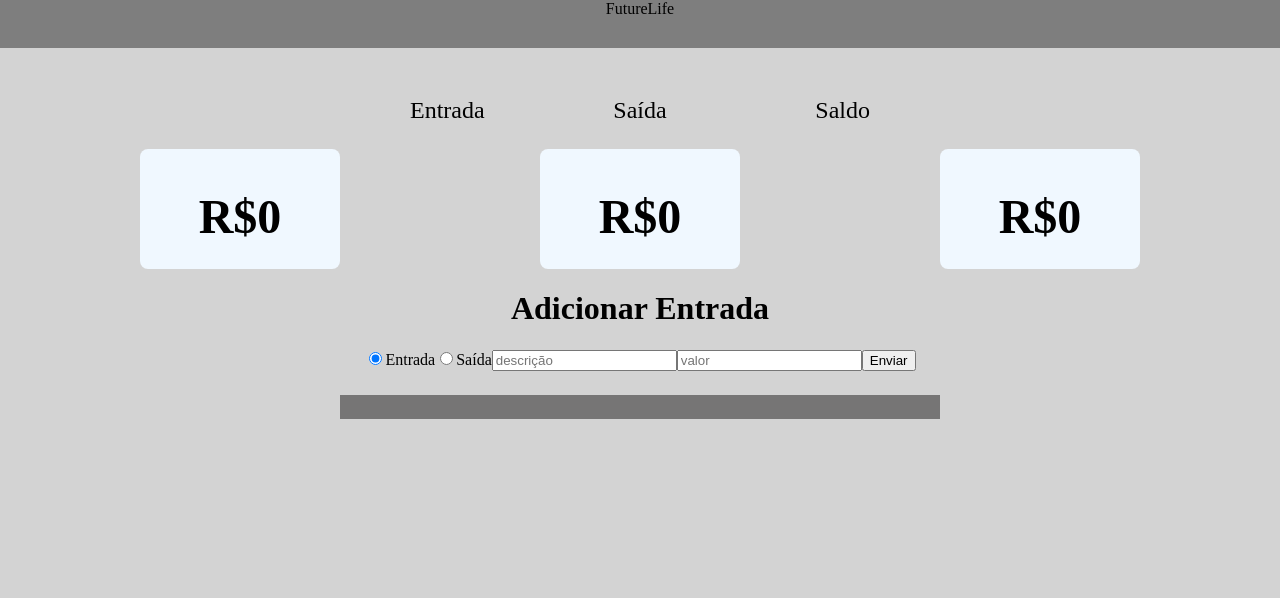
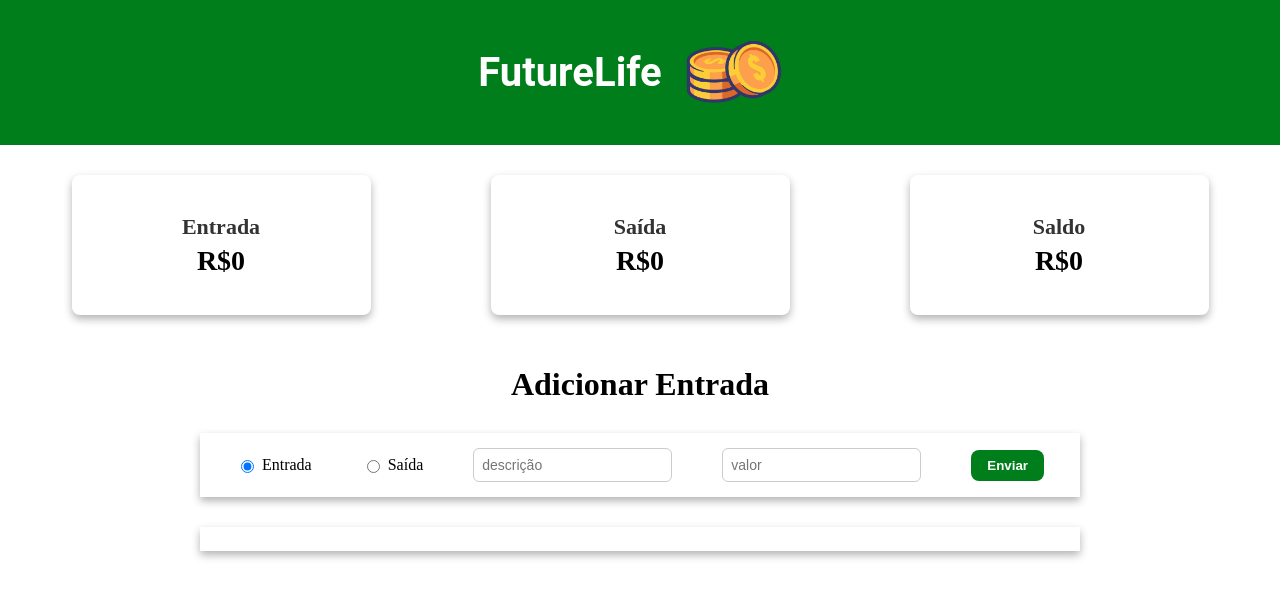
Before and after one commit to ToxickGreen/FutureLife, a React (Vite) app in the folder ViteComReact/FutureLife/: page / in a window 1280 px wide. Shown: the top 598 px of the page. Built offline with nearby package versions, Linux system fonts and the light colour scheme.

Commit message:
Inclusão de estilos com css

```diff
--- a/ViteComReact/FutureLife/index.html
+++ b/ViteComReact/FutureLife/index.html
@@ -3,7 +3,9 @@
   <head>
     <meta charset="UTF-8" />
     <link rel="icon" type="image/svg+xml" href="/vite.svg" />
-    <meta name="viewport" content="width=device-width, initial-scale=1.0" />
+    <link rel="preconnect" href="https://fonts.googleapis.com">
+    <link rel="preconnect" href="https://fonts.gstatic.com" crossorigin>
+    <link href="https://fonts.googleapis.com/css2?family=Lobster&family=Roboto+Slab:wght@100..900&display=swap" rel="stylesheet">
     <title>FutureLife</title>
   </head>
   <body>
--- a/ViteComReact/FutureLife/src/App.css
+++ b/ViteComReact/FutureLife/src/App.css
@@ -3,65 +3,79 @@
   text-align: center;
 }
 
-#info{
-  padding: 0px;
-  margin-top: 24px;
+.centralizaItensBox {
+  text-align: center;
   display: flex;
-  justify-content: space-between;
-  font-size: 24px;
-  margin-left: 25%;
-  margin-right: 25%;
+  justify-content: center;
+  padding: 30px 0;
 }
 
-#infoentra{
-  margin-left: 40px;
-  padding: 25px 50px 25px 50px;
+#AreaDeContas {
+  display: flex;
+  justify-content: center;
+  align-items: center;
+  gap: 120px;
 }
 
-#infosai{
-  padding: 25px 50px 25px 30px;
+/* Card */
+.compcontas {
+  background-color: rgb(255, 255, 255);
+  border-radius: 8px;
+  box-shadow: 0px 4px 8px rgba(0, 0, 0, 0.3);
+  width: 279px;
+  height: 120px;
+  display: flex;
+  flex-direction: column;
+  align-items: center;
+  justify-content: center;
+  padding: 10px;
 }
 
-#infosaldo{
-  padding: 25px 50px 25px 50px;
-  margin-right: 40px;
+/* Título dentro do card */
+.tituloConta {
+  font-size: 22px;
+  font-weight: 600;
+  color: #333;
+  margin: 0;
 }
 
-#CentralizarContas{
-  display:flex;
-  justify-content: center;
-
-}
-
-#AreaDeContas{
-  display: flex;
-  justify-content: space-around;
-  gap: 200px;
-
+/* Valor dentro do card */
+.valorConta {
+  font-size: 28px;
+  font-weight: 700;
+  margin: 5px 0 0 0;
 }
 
 
-.compcontas{
-  background-color: aliceblue;
-  border-radius: 8px;
+#Cabecalho {
+  background-color: #007e1b;
+  height: 145px;
+  display: flex;
+  align-items: center;
+  justify-content: center;
+  margin: 0;
+  padding: 0 20px;
+  box-sizing: border-box;
+}
 
-  font-size: 32px;
-  width: 200px;
-  height: 120px;
+#logo {
+  font-family:'roboto';
+  font-size: 40px;
+  color: white;
+  font-weight: 700;
+  margin: 0;
+}
 
+#logomoedas {
+  height: 140px;
+  width: auto;
 }
 
 
-#Cabecalho{
-  background-color: rgb(126, 126, 126);
-  padding-bottom: 30px;
-  flex-grow: 1;
-  margin-left: 0;
-  margin-right: 0;
-}
 
 html{
-  background-color: rgb(211, 211, 211);
+  background-color: rgb(255, 255, 255);;
+
 }
 
 body{
@@ -75,57 +89,73 @@ p{
 
 }
 
-#logo{
-  font-family: 'Times New Roman', Times, serif;
-}
 
 #ListaContainer{
   width: 100%;
-  max-width: 600px;
-
+  max-width: 880px;
+  box-shadow: 0px 4px 8px rgba(0, 0, 0, 0.3);
   margin: 24px auto;
 }
 
 #ListaCorpo{
-  background-color: rgb(118, 117, 117);
+  background-color: #fff;
   padding: 12px 16px;
   display:flex ;
   flex-direction: column;
   justify-content: start;
   align-items: start;
-  gap: 8px;
+  gap: 10px;
+
 }
 
 ul{
   padding: 0;
   margin: 0;
   list-style: none;
-}
-
-#ListaCabeçalho{
-  display: flex;
-  background-color: rgb(142, 142, 142);
-  padding: 40px;
-  justify-content: space-between;
-
-
+  border-bottom: 1 solid green;
+  margin-bottom: 150px;
 
 }
 
-#fundoMother{
-  margin-left: 40px;
+#itensAdicionar {
   display: flex;
-  justify-content: space-around;
-  width: 800px;
-  gap: 120px;
+  flex-wrap: wrap;
   align-items: center;
+  justify-content: center;
+  gap: 50px;
+  margin-top: 60px;
+  padding: 15px 0px;
+  background-color: #fff;
+  max-width: 880px;
+  margin: 30px auto;
+   box-shadow: 0px 4px 8px rgba(0, 0, 0, 0.3);
 }
 
-.fundoCab{
+#itensAdicionar label {
+  display: flex;
+  align-items: center;
+  gap: 5px;
+  font-weight: 500;
+}
 
-  border-radius: 20px;
-  font-size: 24px;
-  width: 140px;
-  height: 30px;
-  background-color: rgb(198, 196, 196);
+#itensAdicionar input[type="text"],
+#itensAdicionar input[type="number"] {
+  padding: 8px;
+  border: 1px solid #ccc;
+  border-radius: 6px;
+  font-size: 14px;
 }
+
+#itensAdicionar button {
+  background-color: #007e1b;
+  color: white;
+  border: none;
+  padding: 8px 16px;
+  border-radius: 8px;
+  cursor: pointer;
+  font-weight: bold;
+}
+
+#itensAdicionar button:hover {
+  background-color: #049a24;
+}
--- a/ViteComReact/FutureLife/src/components/Box.jsx
+++ b/ViteComReact/FutureLife/src/components/Box.jsx
@@ -13,28 +13,25 @@ function Box({ list }) {
 
   return (
     <>
-      <div id="info">
-        <div id="infoentra">
-          <p>Entrada</p>
-        </div>
-        <div id="infosai">
-          <p>Saída</p>
-        </div>
-        <div id="infosaldo">
-          <p>Saldo</p>
-        </div>
-      </div>
+      <div className="centralizaItensBox">
+        <div id="CentralizarContas">
+          <div id="AreaDeContas">
 
-      <div id="CentralizarContas">
-        <div id="AreaDeContas">
-          <div className="compcontas">
-            <h2>R${entrada}</h2>
-          </div>
-          <div className="compcontas">
-            <h2>R${saida}</h2>
-          </div>
-          <div className="compcontas">
-            <h2>R${saldo}</h2>
+            <div className="compcontas">
+              <p className="tituloConta">Entrada</p>
+              <h2 className="valorConta">R${entrada}</h2>
+            </div>
+
+            <div className="compcontas">
+              <p className="tituloConta">Saída</p>
+              <h2 className="valorConta">R${saida}</h2>
+            </div>
+
+            <div className="compcontas">
+              <p className="tituloConta">Saldo</p>
+              <h2 className="valorConta">R${saldo}</h2>
+            </div>
+
           </div>
         </div>
       </div>
--- a/ViteComReact/FutureLife/src/components/Cabecalho.jsx
+++ b/ViteComReact/FutureLife/src/components/Cabecalho.jsx
@@ -1,9 +1,17 @@
+import logoMoedas from './img/moedas-logo.png';
+import '../App.css';
 function Cabecalho () {
     return(
         <>
             <div id = "Cabecalho">
-                <p id = "logo">FutureLife</p>
+                <div>  <p id = "logo">FutureLife</p></div>
+
+                <div>
+                < img src={logoMoedas} alt="moedas" id="logomoedas" />
+                </div>
+
             </div>
+
         </>
     );
 
--- a/ViteComReact/FutureLife/src/components/Lista.jsx
+++ b/ViteComReact/FutureLife/src/components/Lista.jsx
@@ -33,6 +33,7 @@ function Lista({ list, setList }) {
     <>
       <div id="adicionar">
         <h1>Adicionar Entrada</h1>
+       <div id="itensAdicionar">
         <label>
           <input
             type="radio"
@@ -77,7 +78,9 @@ function Lista({ list, setList }) {
           ))}
         </ul>
   </div>
+  </div>
     </>
+
   );
 }
 
```
Also changed, not shown: ViteComReact/FutureLife/src/components/img/moedas-logo.png (added).
